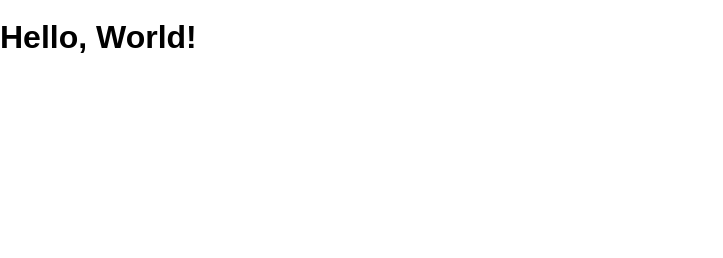
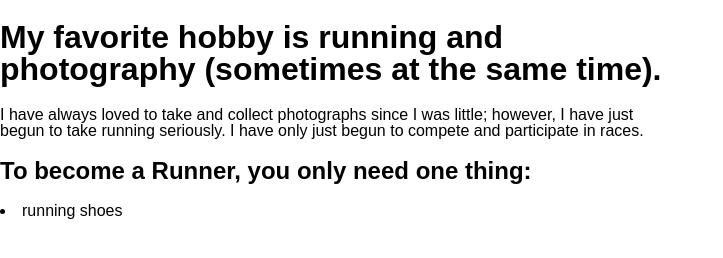
Before and after one commit to LivCunningham/myhobbies, a website: page public/index.html in a window 1280 px wide. Shown: the whole page, without its empty margins (0-723 px from the left). Drawn offline with Linux system fonts and the light colour scheme.

Commit message:
Finished Version 1

```diff
--- a/public/index.html
+++ b/public/index.html
@@ -1,5 +1,6 @@
 <!DOCTYPE html>
 <html>
+
 <head lang="en">
   <meta charset="UTF-8">
   <meta name="viewport" content="width=device-width, initial-scale=1">
@@ -7,7 +8,14 @@
   <link rel="shortcut icon" href="/favicon.ico">
   <link rel="stylesheet" href="/screen.css">
 </head>
+
 <body>
-    <h1 class='hello-world'>Hello, World!</h1>
+  <h1 class='hello-world'>My favorite hobby is running and <br> photography (sometimes at the same time).</h1>
+  <p> I have always loved to take and collect photographs since I was little; however, I have just <br> begun to take
+    running seriously. I have only just begun to compete and participate in races.</p>
+  <h2>To become a Runner, you only need one thing:</h2>
+  </ul>
+  <li>running shoes</li>
 </body>
+
 </html>
```
Also changed, not shown: package.json (+5 -3 lines), 1 other file. Lines whose indentation alone changed are shown as unchanged.
